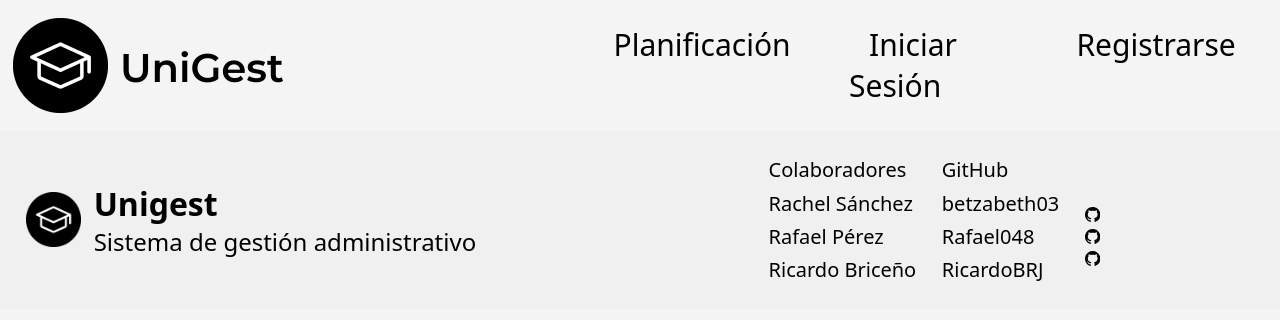
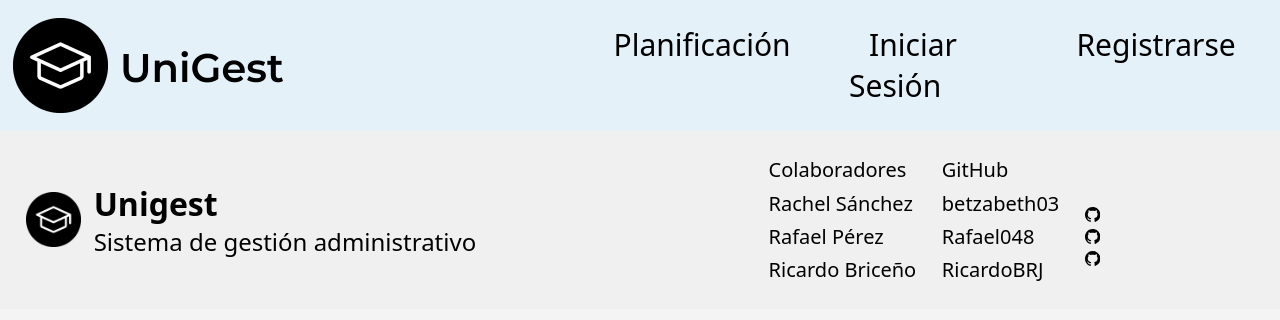
Before and after one commit to betzabeth03/UniGest, a React (Create React App) app in the folder fronted/: page /Activities in a window 1280 px wide. Shown: the top 320 px of the page. Built offline with nearby package versions, Linux system fonts and the light colour scheme; no server answers.

Commit message:
Vista tablas

```diff
--- a/fronted/src/components/Header.jsx
+++ b/fronted/src/components/Header.jsx
@@ -3,7 +3,7 @@ import img from '../assets/logo.png'
 import '../css/Header.css'
 import Cookies from 'js-cookie'
 
-export default function Header({landing, active, activities}) {
+export default function Header({landing, active, activities, color}) {
   async function logout() {
     Cookies.remove('jwt')
     window.location.replace('/')
@@ -11,7 +11,7 @@ export default function Header({landing, active, activities}) {
 
   return (
     <div>
-        <header className='header'>
+        <header className={`header ${color}`}>
             <div className='logo'>
                 <img src={img} alt="logoImg" />
             </div>
--- a/fronted/src/css/Header.css
+++ b/fronted/src/css/Header.css
@@ -13,6 +13,10 @@
     padding: 1vw;
     align-items: center;
     justify-content: space-between;
+}
+
+.blue{
+    background-color: #E4F1F8;
 }
 
 .link{
--- a/fronted/src/index.js
+++ b/fronted/src/index.js
@@ -11,6 +11,10 @@ import TableTest from './pages/TablesTest';
 import FormModifyActivities from './pages/FormModifyActivities';
 import DirectorLanding from './pages/DirectorLanding';
 import Activities from './pages/Activities';
+import TablesActivities from './pages/TablesActivities';
+import TableTeachers from './pages/TableTeachers';
+import TablesSections from './pages/TablesSections';
+import TablesSubjects from './pages/TablesSubjects';
 
 const root = ReactDOM.createRoot(document.getElementById('root'));
 root.render(
@@ -24,6 +28,10 @@ root.render(
       <Route path='DirectorLanding' element={<DirectorLanding/>}/>
       <Route path='Activities' element={<Activities/>}/>
       <Route path='Tables' element={<TableTest/>}/>
+      <Route path='TableTeachers' element={<TableTeachers/>}/>
+      <Route path='TablesActivities' element={<TablesActivities/>}/>
+      <Route path='TablesSubjects' element={<TablesSubjects/>}/>
+      <Route path='TablesSections' element={<TablesSections/>}/>
     </Routes>
   </BrowserRouter>
 );
--- a/fronted/src/pages/Activities.jsx
+++ b/fronted/src/pages/Activities.jsx
@@ -6,6 +6,7 @@ import Cookies from 'js-cookie'
 
 export default function Activities() {
     const activities = true
+    const color = 'blue'
     const token = Cookies.get('jwt')
     const [active, setActive] = useState(null)
     useEffect(() => {
@@ -23,7 +24,7 @@ export default function Activities() {
 
     return (
         <div>
-            <Header active={active} activities={activities} />
+            <Header active={active} activities={activities} color={color}/>
 
 
             <Footer />
--- /dev/null
+++ b/fronted/src/pages/TableTeachers.jsx
@@ -0,0 +1,8 @@
+import React from 'react'
+import Tables from '../components/Tables'
+
+export default function TableTeachers() {
+  return (
+    <Tables uri = "Profesores" />
+  )
+}
--- /dev/null
+++ b/fronted/src/pages/TablesActivities.jsx
@@ -0,0 +1,10 @@
+import React from 'react'
+import Tables from "../components/Tables";
+
+export default function TablesActivities() {
+  return (
+    <Tables
+    uri = "actividades"
+    />
+  )
+}
--- /dev/null
+++ b/fronted/src/pages/TablesSections.jsx
@@ -0,0 +1,10 @@
+import React from 'react'
+import Tables from "../components/Tables";
+
+export default function TablesSections() {
+  return (
+    <Tables
+    uri = "Secciones"
+    />
+  )
+}
--- /dev/null
+++ b/fronted/src/pages/TablesSubjects.jsx
@@ -0,0 +1,10 @@
+import React from 'react'
+import Tables from "../components/Tables";
+
+export default function TablesSubjects() {
+  return (
+    <Tables
+    uri = "Materias"
+    />
+  )
+}
```
